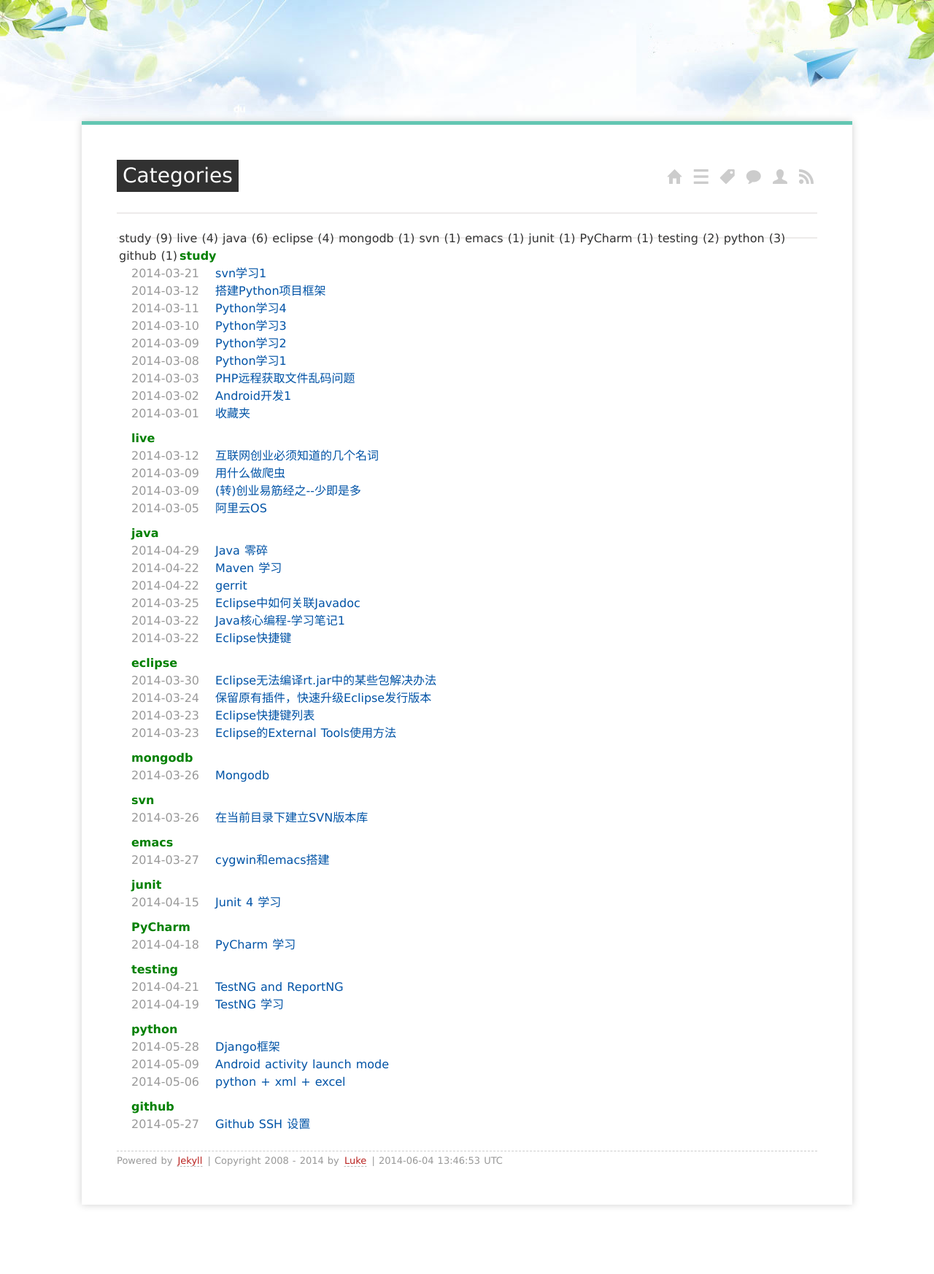
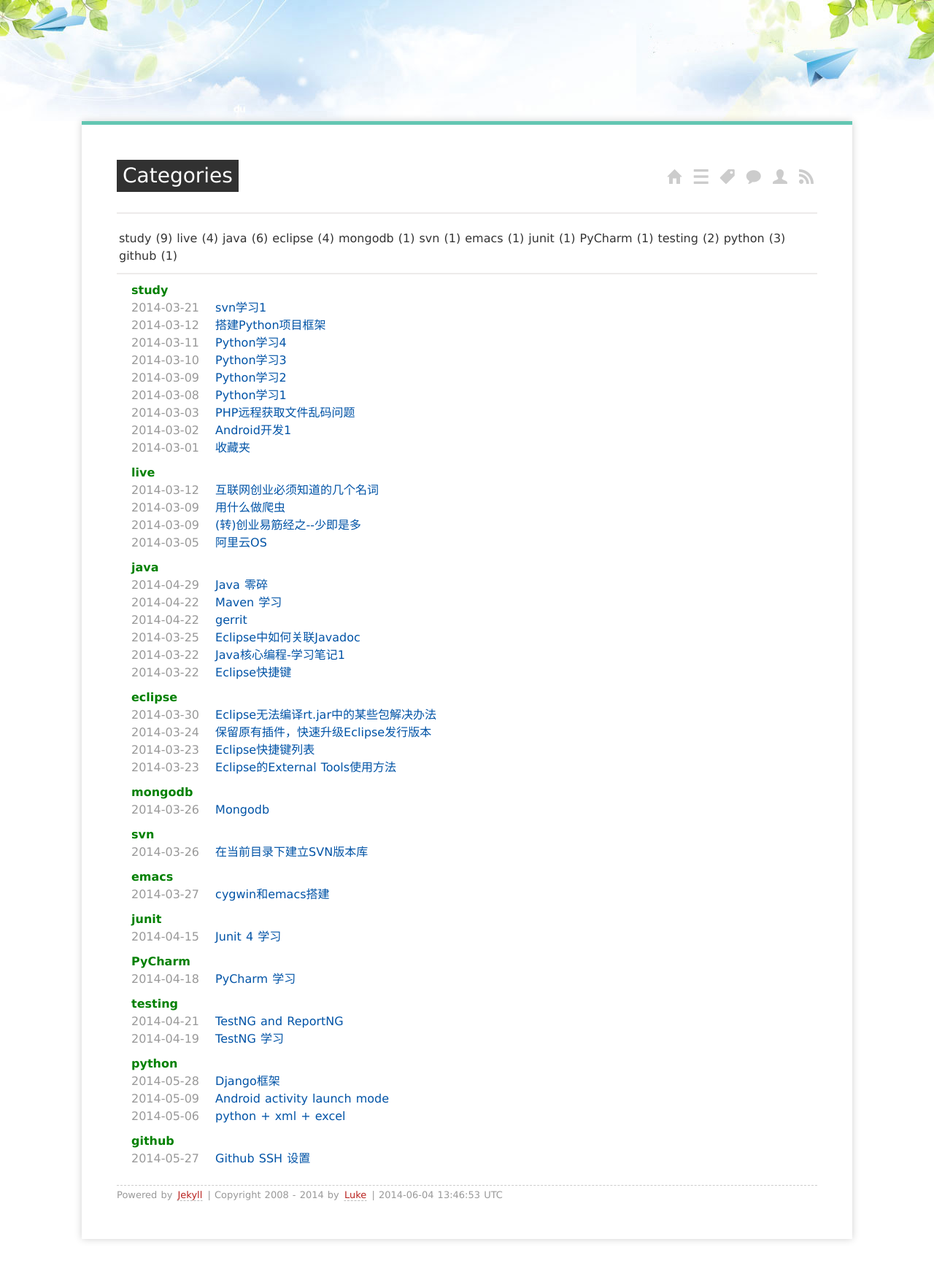
Before and after one commit to yujialive/yujialive.github.io, a Jekyll site: the page built from categories/index.md, in a window 1280 px wide. Shown: the whole page at 73% size. Built offline with Jekyll 4.4.1, drawn with Linux system fonts in a browser that asks for light colours; Markdown is read by kramdown in place of the engine named in the settings; before the commit the page ends 1699 px from its top, so only the background shows below that.

Commit message:
daily updates

```diff
--- a/categories/index.md
+++ b/categories/index.md
@@ -9,6 +9,7 @@ layout: page
     <a href="#{{ cat[0] }}" title="{{ cat[0] }}" rel="{{ cat[1].size }}">{{ cat[0] }} ({{ cat[1].size }})</a>
 </div>
 {% endfor %}
+<div class="clear"></div>
 </div>
 
 <ul class="listing">
--- a/media/css/screen.css
+++ b/media/css/screen.css
@@ -253,6 +253,11 @@ footer a:hover {
     text-decoration: none;
 }
 
+.clear {
+    clear: both;
+    height: 1px;
+}
+
 #tag_cloud {
     border-bottom: #edebea solid 2px;
     padding-bottom: 10px;
@@ -274,5 +279,6 @@ footer a:hover {
 .tag_item:hover {
     background: yellow;
     font-size: 2em;
-    padding:20px;
+    top:-20px;
+    left:-20px;
 }
```
Also changed, not shown: tags/index.md (+1 -0 lines).
